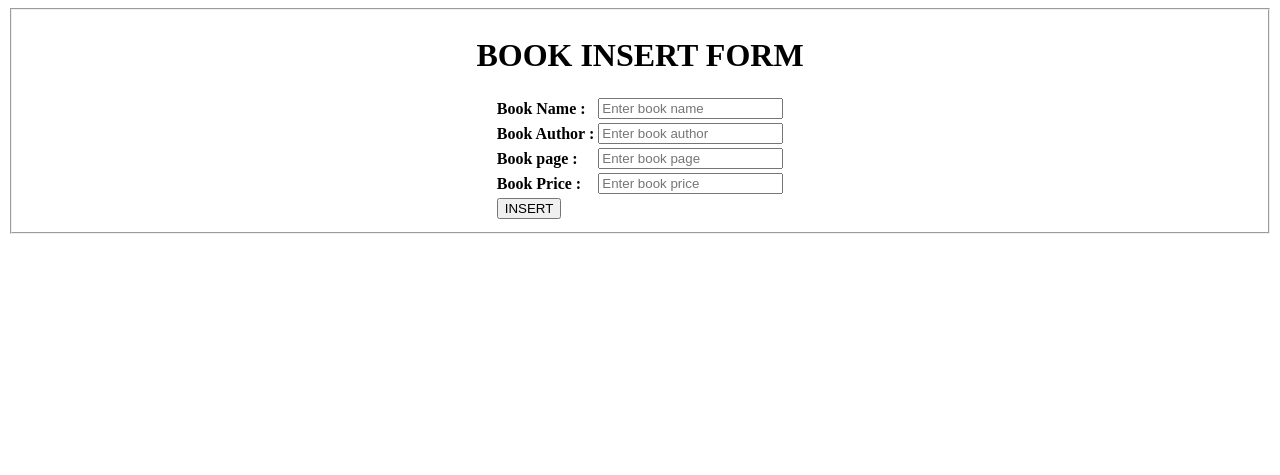
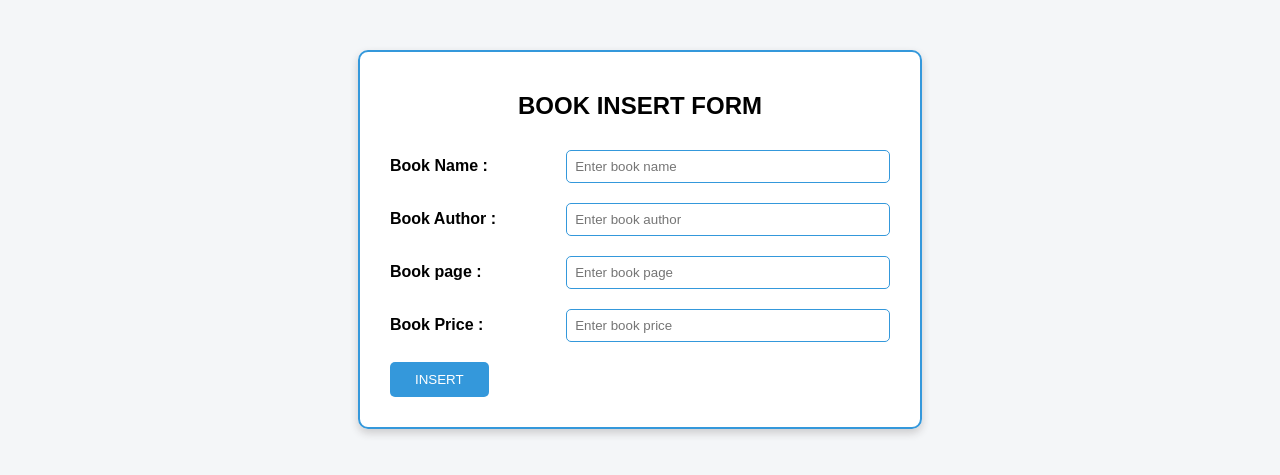
Before and after one commit to Snehal-londhe111/django_book_crud_project, a Django app: page / in a window 1280 px wide. Shown: the top 475 px of the page. Run offline with Django 5.2, Linux system fonts and the light colour scheme.

Commit message:
css add in insert page

```diff
--- /dev/null
+++ b/bookapp/static/css/insert.css
@@ -0,0 +1,61 @@
+body{
+    font-family: Arial, Helvetica, sans-serif;
+    background-color: #f4f6f8;
+    margin: 0;
+    padding: 0;
+}
+
+fieldset{
+    width: 500px;
+    margin: 50px auto;
+    border: 2px solid #3498db;
+    border-radius: 10px;
+    background-color: #ffffff;
+    padding: 20px 30px;
+    box-shadow: 0 4px 8px rgba(44, 34, 34, 0.2);
+}
+
+h2{
+    color: 3498db;
+    margin-bottom: 20px;
+}
+
+
+table{
+    width: 100%;
+    border-collapse: collapse;
+}
+
+td{
+    padding: 10px 0;
+}
+
+input[type="text"]{
+    width: 100%;
+    padding: 8px;
+    border-radius: 5px;
+    border: 1px solid #ccc;
+    box-sizing: border-box;
+    transition: 0.3s;
+}
+
+input[type="text"]{
+    border-color: #3498db;
+    outline: none;
+}
+
+
+input[type="submit"]{
+    background-color: #3498db;
+    color: white;
+    padding: 10px 25px;
+    border: none;
+    border-radius: 5px;
+    cursor: pointer;
+    transition: 0.3s;
+}
+
+
+input[type="submit"]:hover {
+    background-color: #0c5c92;
+}
--- a/bookapp/templates/bookapp/insert.html
+++ b/bookapp/templates/bookapp/insert.html
@@ -1,14 +1,17 @@
+{% load static %}
+
 <!DOCTYPE html>
 <html lang="en">
 <head>
     <meta charset="UTF-8">
     <meta name="viewport" content="width=device-width, initial-scale=1.0">
     <title>Insert form</title>
+    <link rel="stylesheet" href="{% static 'css/insert.css' %}">
 </head>
 <body>
     <fieldset>
         <center>
-            <h1>BOOK INSERT FORM</h1>
+            <h2>BOOK INSERT FORM</h2>
             <form action="{% url 'insert' %}" method="post">
                 {% csrf_token %}
                 <table>
```
Also changed, not shown: Book_CRUD/settings.py (line endings or trailing spaces).
